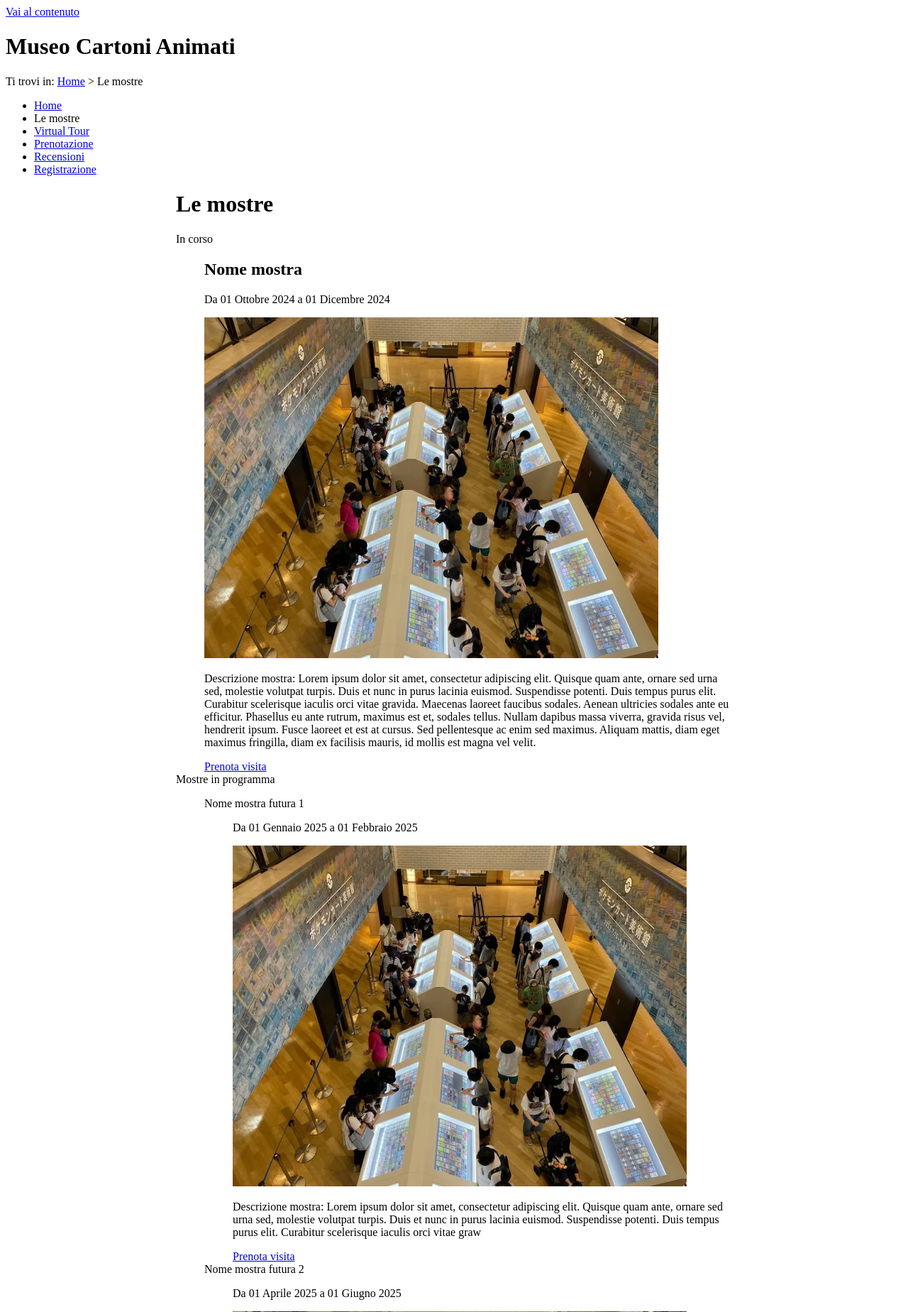
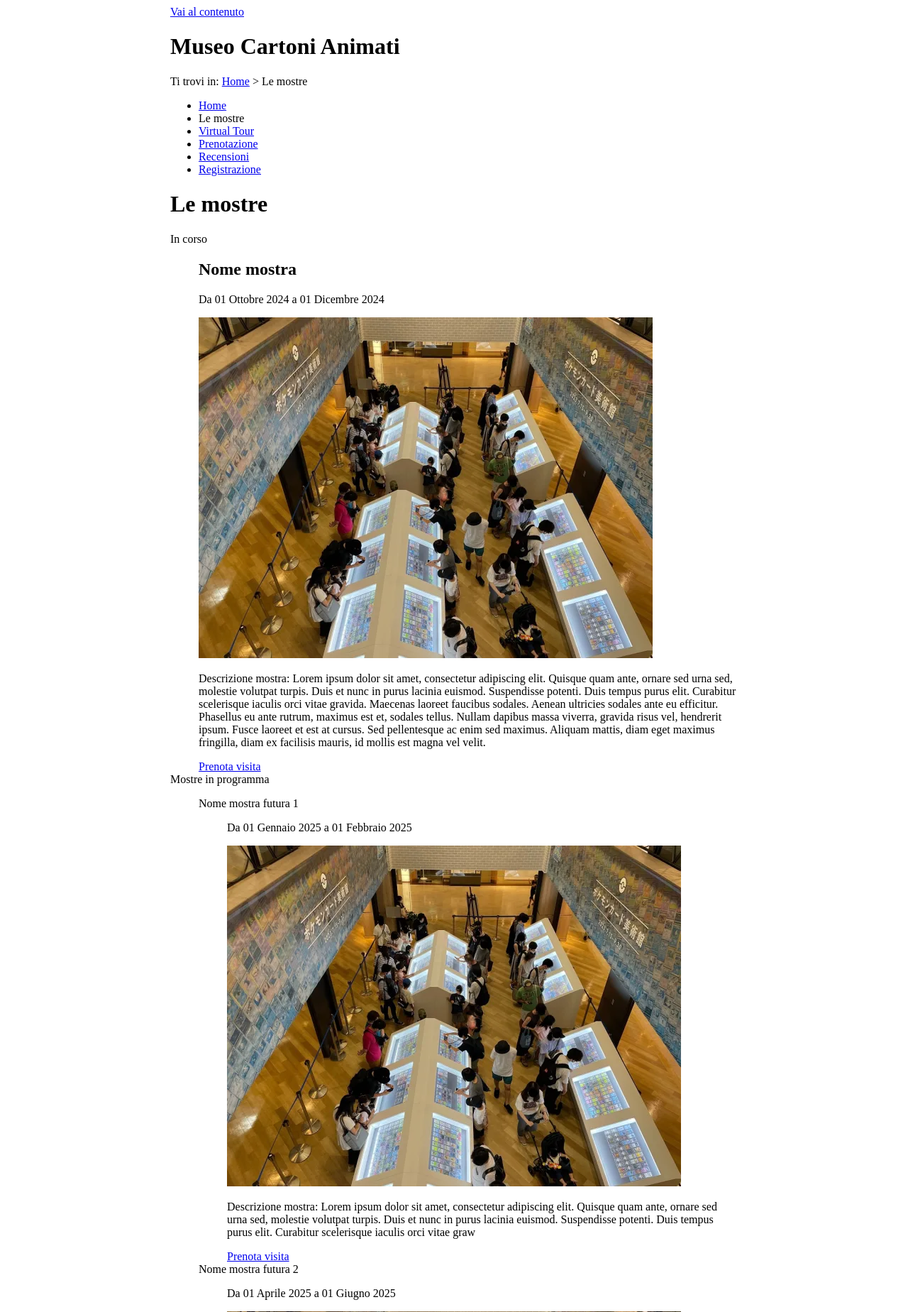
Before and after one commit to EliaBergamin/Progetto-TecWeb, a PHP site: page /html/mostre.html in a window 1280 px wide. Shown: the top 1848 px of the page at 71% size. Run offline with PHP 8.4, Linux system fonts and the light colour scheme.

Commit message:
modificati i margini pagina

```diff
--- a/public/css/style.css
+++ b/public/css/style.css
@@ -2,7 +2,7 @@
   position:absolute;
  left:-999em;
 } */
-main{
+body{
   margin-left: 15em;
   margin-right: 15em;
 }
```
